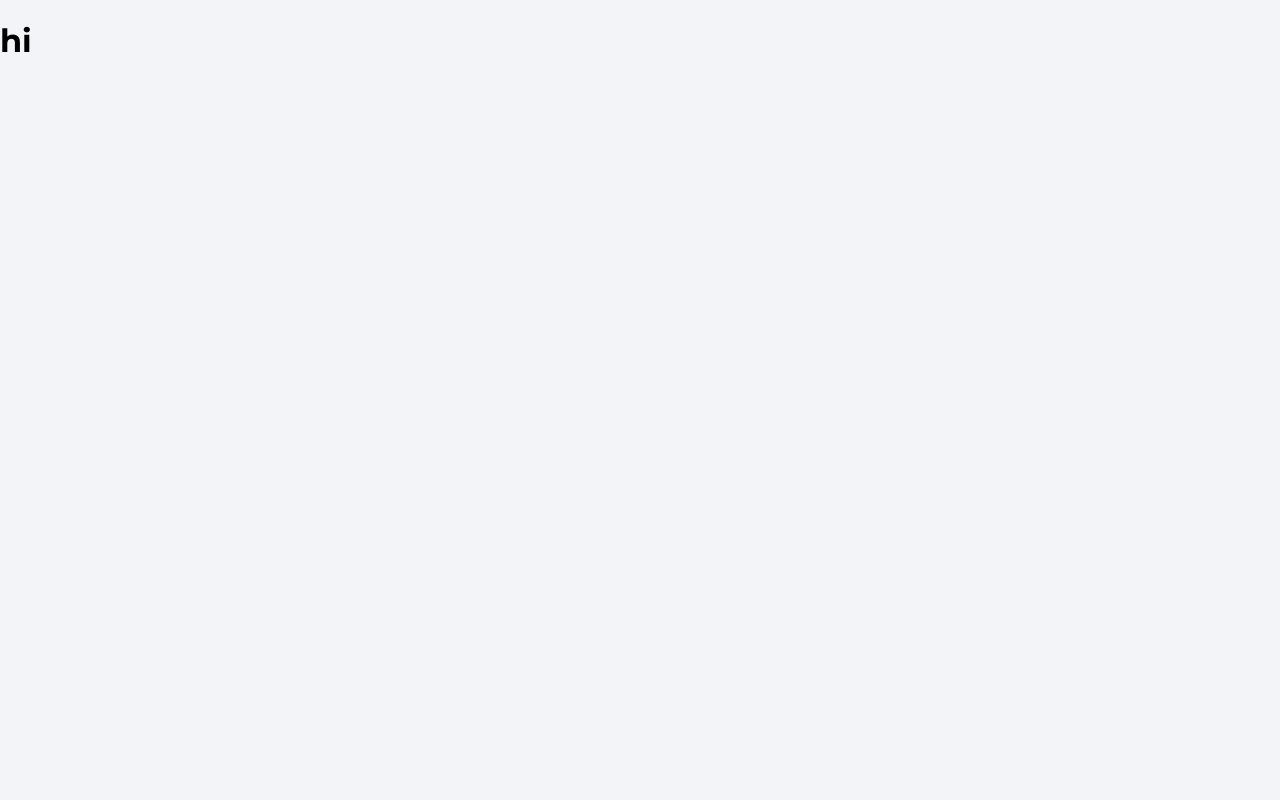
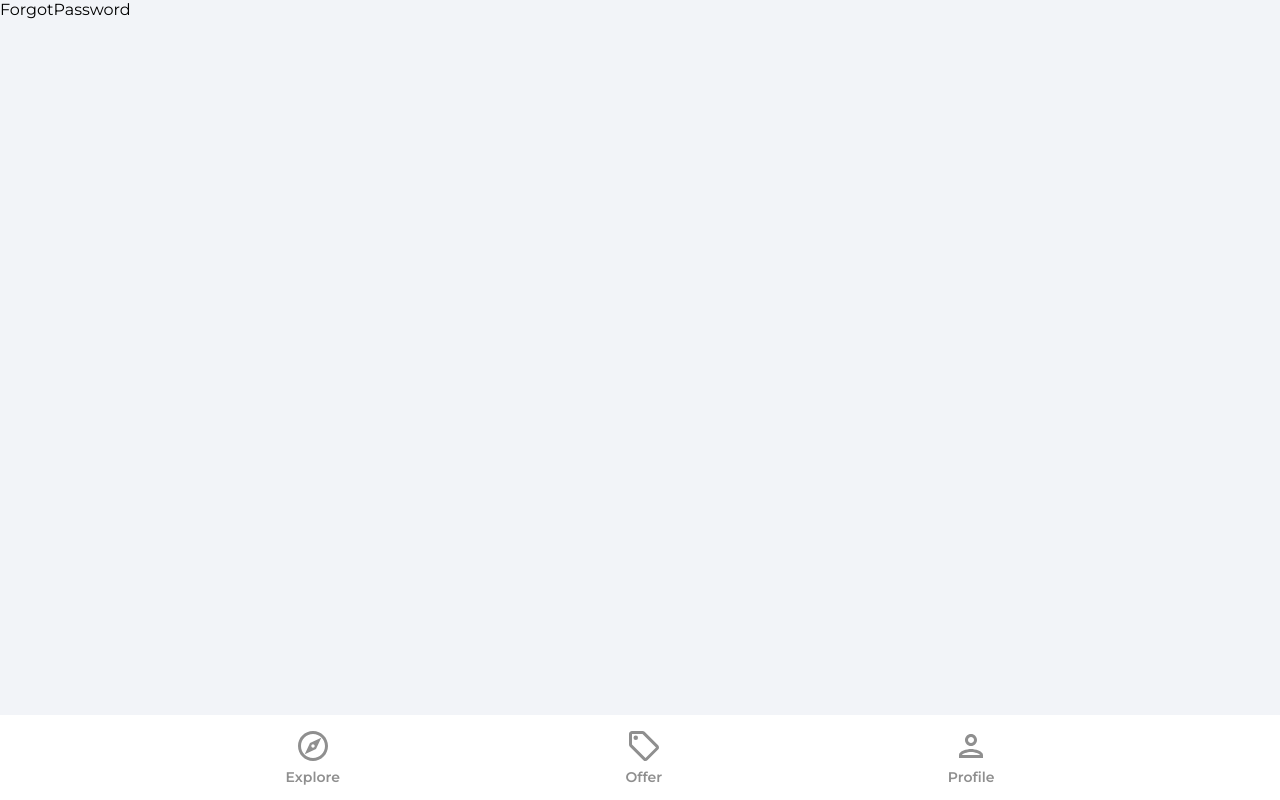
Before and after one commit to Gorbataras/house-marketplace, a React (Create React App) app: page /forgot-password in a window 1280 px wide. Built offline with nearby package versions, Linux system fonts and the light colour scheme.

Commit message:
Implement routes and navbar

```diff
--- a/package.json
+++ b/package.json
@@ -9,6 +9,7 @@
     "firebase": "^9.9.0",
     "react": "^18.2.0",
     "react-dom": "^18.2.0",
+    "react-router-dom": "^6.3.0",
     "react-scripts": "5.0.1",
     "web-vitals": "^2.1.4"
   },
--- a/src/App.js
+++ b/src/App.js
@@ -1,7 +1,30 @@
+import {BrowserRouter as Router, Routes, Route} from 'react-router-dom'
+import Navbar from './components/Navbar'
+import Explore from './pages/Explore'
+import ForgotPassword from './pages/ForgotPassword';
+import Offers from './pages/Offers'
+import Profile from './pages/Profile'
+import SignIn from './pages/SignIn'
+import SignUp from './pages/SignUp'
+
+
 function App() {
   return (
     <>
-    <h1>hi</h1>
+    <Router>
+      <Routes>
+        <Route path='/' element={<Explore />} />
+        <Route path='/offers' element={<Offers />} />
+        <Route path='/profile' element={<SignIn />} />
+        <Route path='/sign-in' element={<SignIn />} />
+        <Route path='/sign-up' element={<SignUp />} />
+        <Route path='/forgot-password' element={<ForgotPassword/>} />
+      </Routes>
+
+    <Navbar/>
+
+    </Router>
+
     </>
   );
 }
--- /dev/null
+++ b/src/components/Navbar.jsx
@@ -0,0 +1,39 @@
+import React from 'react'
+import {useNavigate, useLocation} from 'react-router-dom'
+import {ReactComponent as OfferIcon} from '../assets/svg/localOfferIcon.svg'
+import {ReactComponent as ExploreIcon} from '../assets/svg/exploreIcon.svg'
+import {ReactComponent as PersonOutlineIcon} from '../assets/svg/personOutlineIcon.svg'
+
+function Navbar() {
+    const navigate = useNavigate()
+    const location = useLocation()
+
+    const pathMatchRoute = (route) => {
+        if(route == location.pathname){
+            return true
+        }
+    }
+
+  return (
+    <footer className='navbar'>
+        <nav className='navbarNav'>
+            <ul className="navbarListItems">
+                <li className="navbarListItem" onClick={() => navigate('/')}>
+                    <ExploreIcon fill={pathMatchRoute('/') ? '#2c2c2c' : '#8f8f8f'} width='36px' height='36px' />
+                    <p className={pathMatchRoute('/') ? 'navbarListItemNameActive' : 'navbarListItemName'}>Explore</p>
+                </li>
+                <li className="navbarListItem" onClick={() => navigate('/offers')}>
+                    <OfferIcon fill={pathMatchRoute('/offers') ? '#2c2c2c' : '#8f8f8f'} width='36px' height='36px' />
+                    <p className={pathMatchRoute('/offers') ? 'navbarListItemNameActive' : 'navbarListItemName'}>Offer</p>
+                </li>
+                <li className="navbarListItem" onClick={() => navigate('/profile')}>
+                    <PersonOutlineIcon fill={pathMatchRoute('/profile') ? '#2c2c2c' : '#8f8f8f'} width='36px' height='36px' />
+                    <p className={pathMatchRoute('/profile') ? 'navbarListItemNameActive' : 'navbarListItemName'}>Profile</p>
+                </li>
+            </ul>
+        </nav>
+    </footer>
+  )
+}
+
+export default Navbar
--- /dev/null
+++ b/src/pages/Explore.jsx
@@ -0,0 +1,9 @@
+import React from 'react'
+
+function Explore() {
+  return (
+    <div>Explore</div>
+  )
+}
+
+export default Explore
--- /dev/null
+++ b/src/pages/ForgotPassword.jsx
@@ -0,0 +1,9 @@
+import React from 'react'
+
+function ForgotPassword() {
+  return (
+    <div>ForgotPassword</div>
+  )
+}
+
+export default ForgotPassword
--- /dev/null
+++ b/src/pages/Offers.jsx
@@ -0,0 +1,9 @@
+import React from 'react'
+
+function Offers() {
+  return (
+    <div>Offers</div>
+  )
+}
+
+export default Offers
--- /dev/null
+++ b/src/pages/Profile.jsx
@@ -0,0 +1,9 @@
+import React from 'react'
+
+function Profile() {
+  return (
+    <div>Profile</div>
+  )
+}
+
+export default Profile
--- /dev/null
+++ b/src/pages/SignIn.jsx
@@ -0,0 +1,9 @@
+import React from 'react'
+
+function SignIn() {
+  return (
+    <div>SignIn</div>
+  )
+}
+
+export default SignIn
--- /dev/null
+++ b/src/pages/SignUp.jsx
@@ -0,0 +1,9 @@
+import React from 'react'
+
+function SignUp() {
+  return (
+    <div>SignUp</div>
+  )
+}
+
+export default SignUp
```
Also changed, not shown: 1 other file (tests, documents, lock files or other folders).
